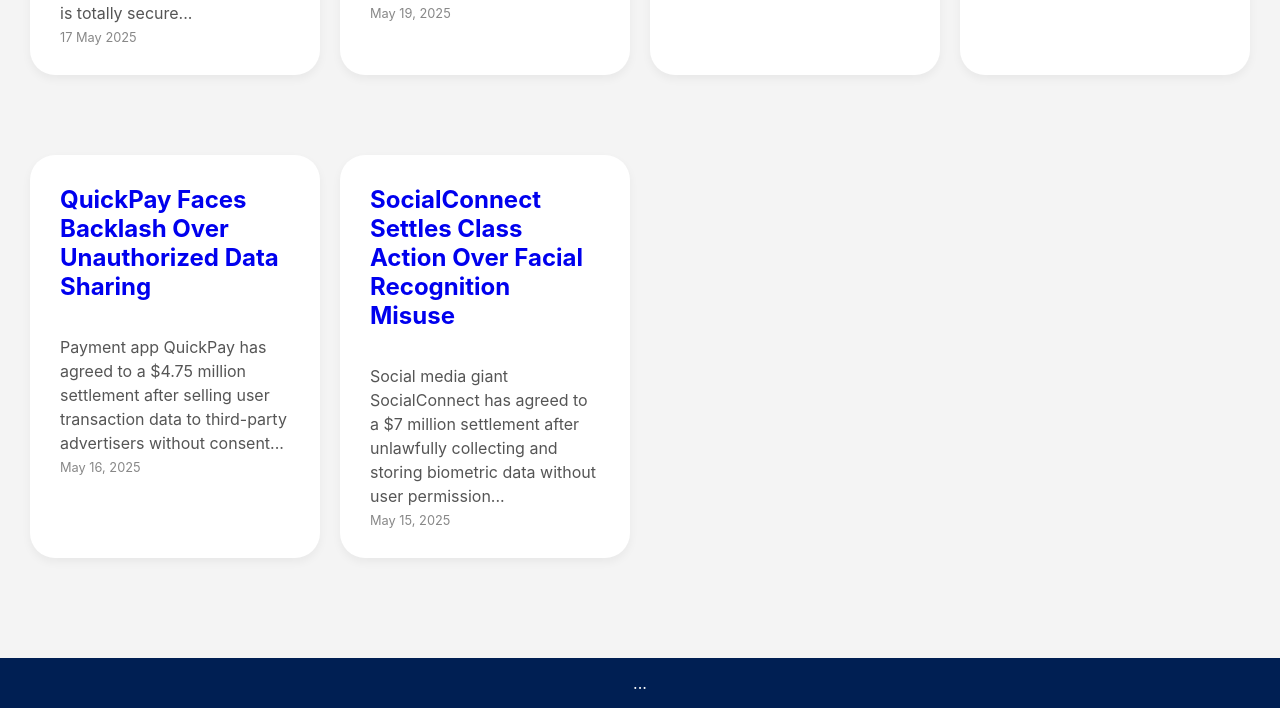
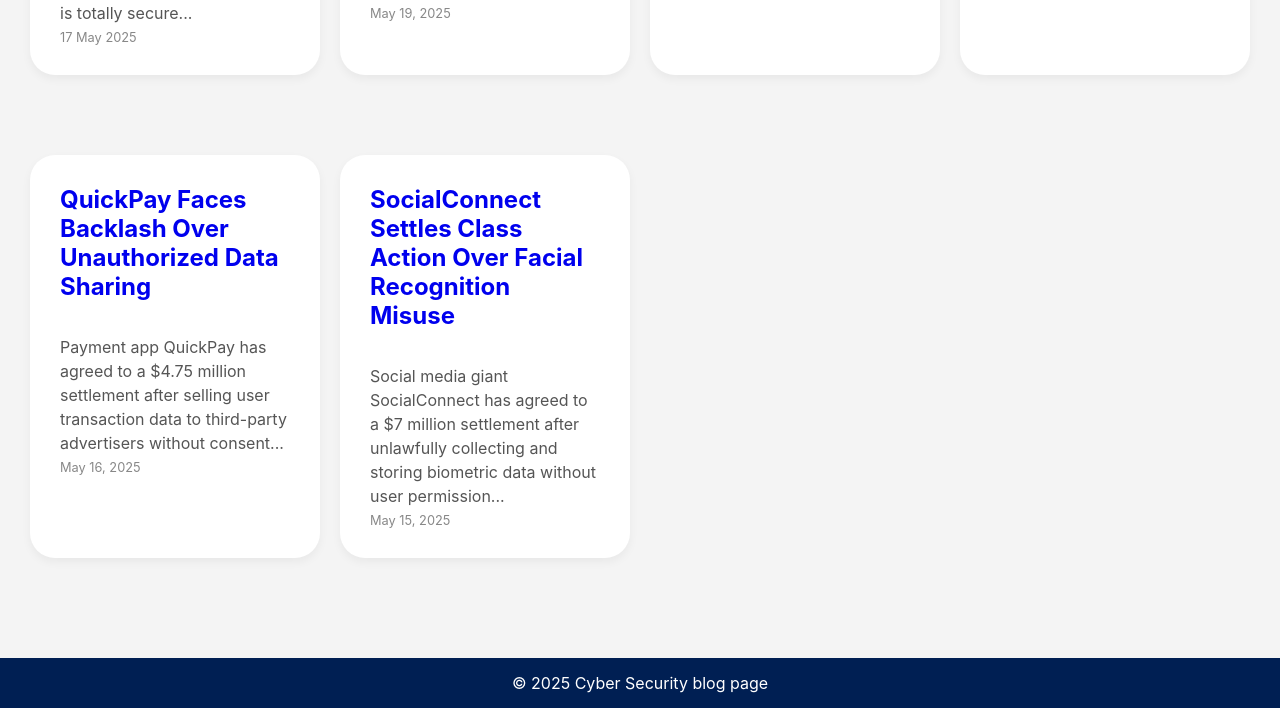
Before and after one commit to pervinzahidli/Web-Development-Project, a plain HTML site: page index.html in a window 1280 px wide. Shown: the part 673-1381 px from the top of the page. Drawn offline with Linux system fonts and the light colour scheme.

Commit message:
last update index.html

```diff
--- a/index.html
+++ b/index.html
@@ -132,7 +132,7 @@
 
     <br> <br>
     <footer>
-        ...
+        © 2025 Cyber Security blog page
     </footer>
 </body>
 </html>
```
